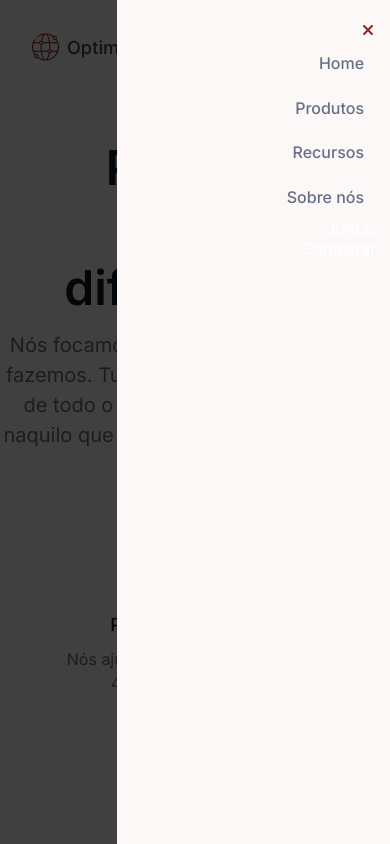
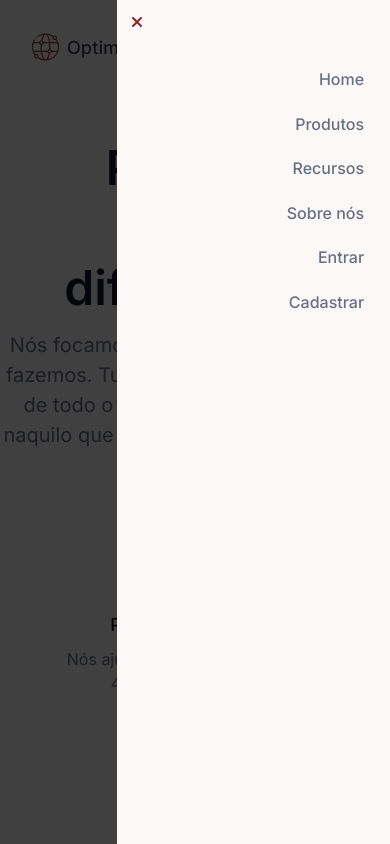
Before and after one commit to esa1715/optimustech-react, a React (Create React App) app: page / in a window 390 px wide. Both pictures are taken after a click on the element 363 px from the left and 47 px from the top of the page. Built offline with nearby package versions, Linux system fonts and the light colour scheme.

Commit message:
Vários pequenos ajustes

```diff
--- a/src/componentes/Formulario/Formulario.css
+++ b/src/componentes/Formulario/Formulario.css
@@ -103,6 +103,6 @@
     }
 
     .formulario {
-        padding-top: 5%;
+        padding: 5% 0 10% 0;
     }
 }
--- a/src/componentes/Modal/Modal.css
+++ b/src/componentes/Modal/Modal.css
@@ -30,7 +30,7 @@
     position: relative;
 }
 
-.btn__fechar {
+.modal__x {
     position: absolute;
     top: 1%;
     right: 1%;
--- a/src/componentes/Modal/index.js
+++ b/src/componentes/Modal/index.js
@@ -26,7 +26,7 @@ const Modal = ({ isOpen, onClose }) => {
     return (
         <div className='background__modal' onClick={onClose}>
             <div className='modal' onClick={(e) => e.stopPropagation()}>
-                <div className='btn__fechar' onClick={onClose}>
+                <div className='modal__x' onClick={onClose}>
                     <FontAwesomeIcon icon={faXmark} style={{color: "#8e2424"}} />
                 </div>
                 <img src='/imagens/OptimusTech.png' alt='Logo da Optimus Tech' />
--- a/src/componentes/Navbar/Navbar.css
+++ b/src/componentes/Navbar/Navbar.css
@@ -156,15 +156,16 @@
         overflow-y: auto;
     }
 
-    .btn__fechar {
+    .navbar__mobile__x {
         display: flex;
-        position: fixed;
+        position: relative;
+        left: 0;
         padding: 5%;
         align-items: center;
     }
 
     .navbar__mobile nav ul {
-        padding: 15% 5%;
+        padding: 5%;
         text-align: right;
         }
 
--- a/src/componentes/Navbar/index.js
+++ b/src/componentes/Navbar/index.js
@@ -66,7 +66,7 @@ const Navbar = () => {
             {menuOpen && (
                 <>
                     <div className='navbar__mobile'>
-                        <div className='btn__fechar' onClick={toggleMenu}>
+                        <div className='navbar__mobile__x' onClick={toggleMenu}>
                             <FontAwesomeIcon icon={faXmark} style={{color: "#8e2424"}} />
                         </div>
                         <nav>
@@ -75,8 +75,8 @@ const Navbar = () => {
                                 <li><a href='https://vercel.com/eriks-projects-80eba853' className='btnprodutos' target="_blank" rel="noreferrer" onClick={closeMenu}>Produtos</a></li>
                                 <li><a href='https://github.com/esa1715' className='btnrecursos' target="_blank" rel="noreferrer" onClick={closeMenu}>Recursos</a></li>
                                 <li><a href='https://www.linkedin.com/in/erikalves12' className='btnsobrenos' target="_blank" rel="noreferrer" onClick={closeMenu}>Sobre nós</a></li>
-                                <li className='bthome' onClick={toggleModal}>Entrar</li>
-                                <li className='btnhome' onClick={toggleModal}>Cadastrar</li>
+                                <li><a className='btnhome' onClick={toggleModal}>Entrar</a></li>
+                                <li><a className='btnhome' onClick={toggleModal}>Cadastrar</a></li>
                             </ul>
                         </nav>
                     </div>
```
